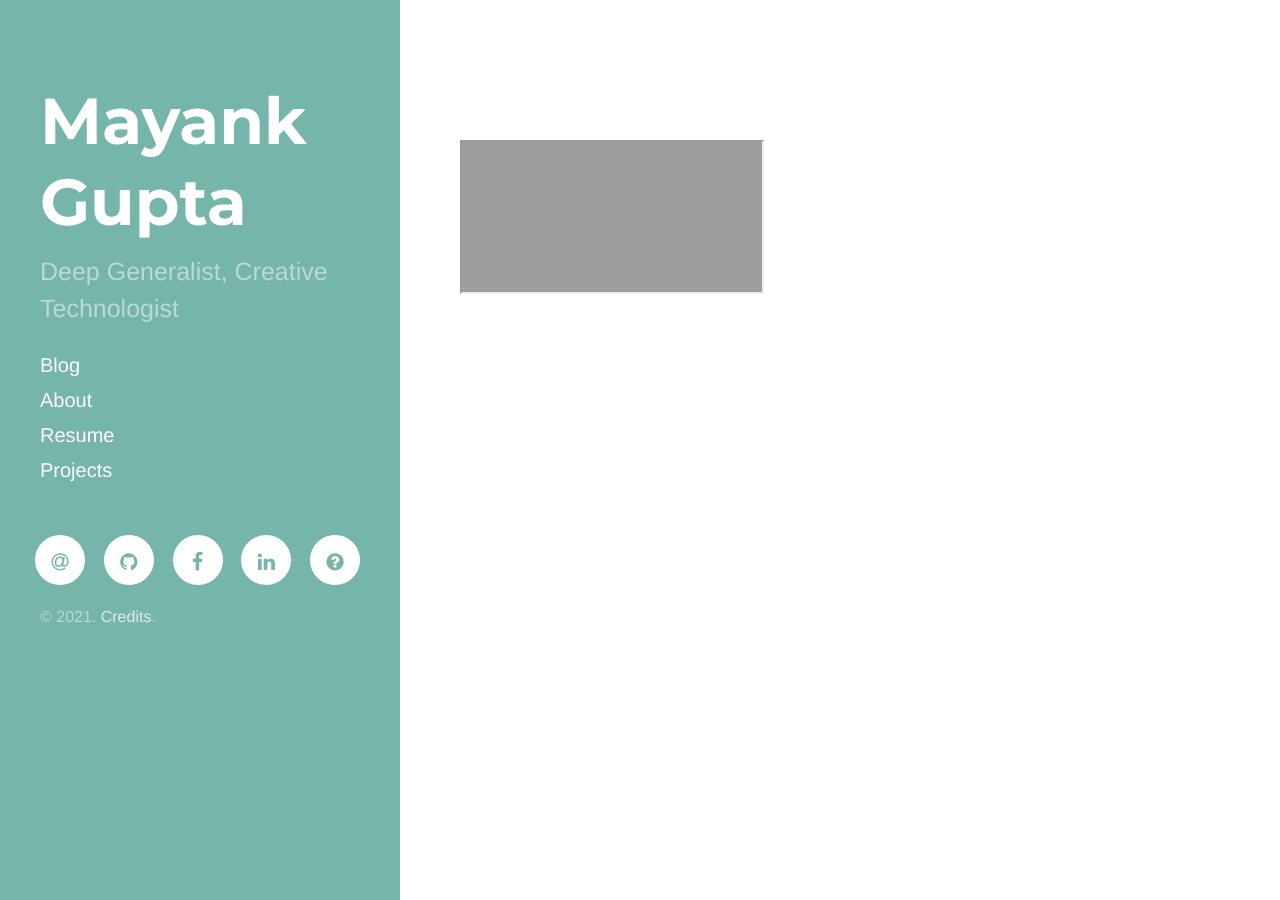
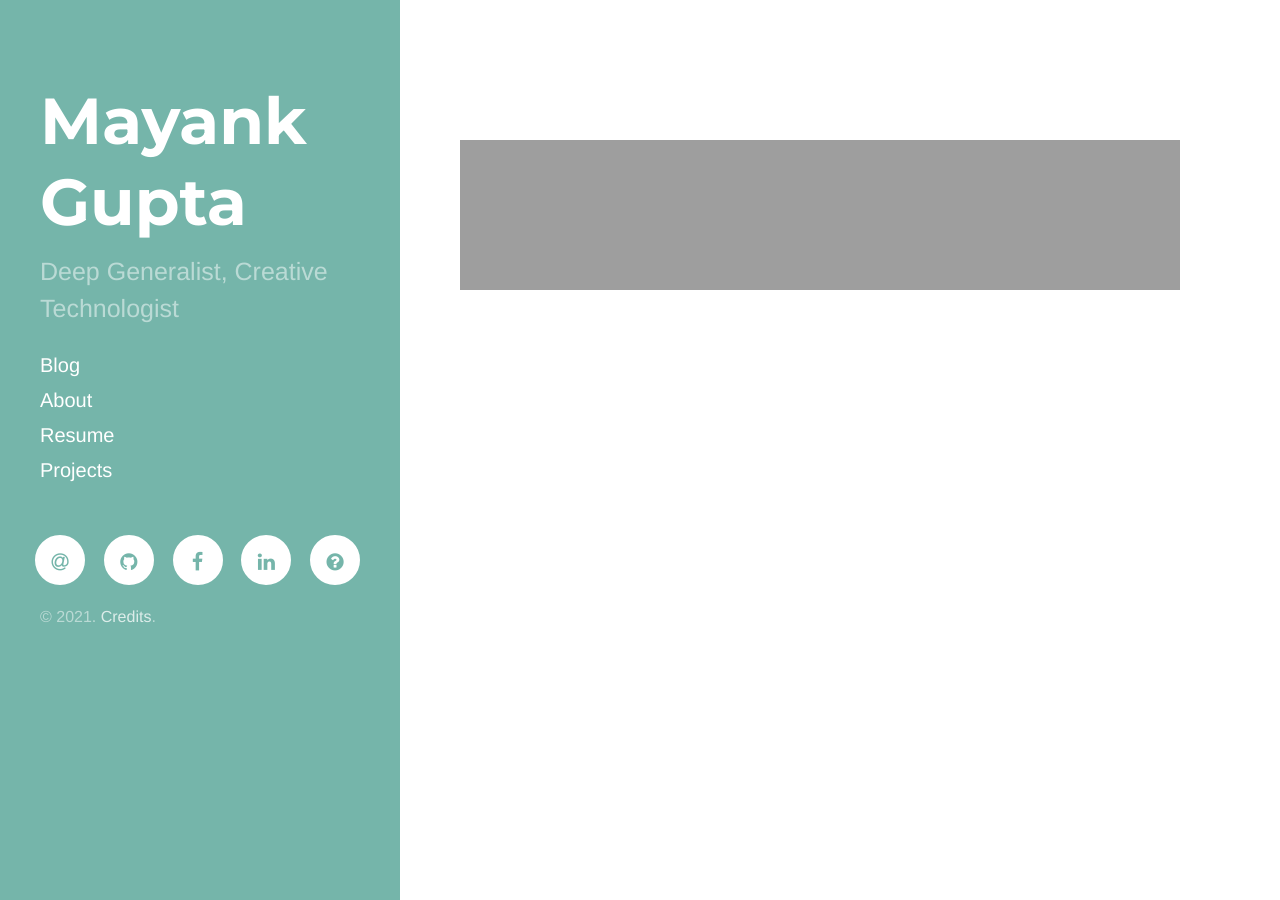
Before and after one commit to arcruiton/mayankgupta.gq, a Jekyll site: the page built from resume/index.md, in a window 1280 px wide. Built offline with Jekyll 4.4.1, drawn with Linux system fonts in a browser that asks for light colours; nearby versions of some CDN libraries; our own code applies the rules of GitHub Pages for plain Markdown files.

Commit message:
Update index.md

```diff
--- a/resume/index.md
+++ b/resume/index.md
@@ -1 +1 @@
-<iframe src="http://mayank.gq/resume/1resume.pdf"/>
+<iframe src="http://mayank.gq/resume/1resume.pdf" frameborder="0" width="100%" height="100%" scrolling="no"/>
```
